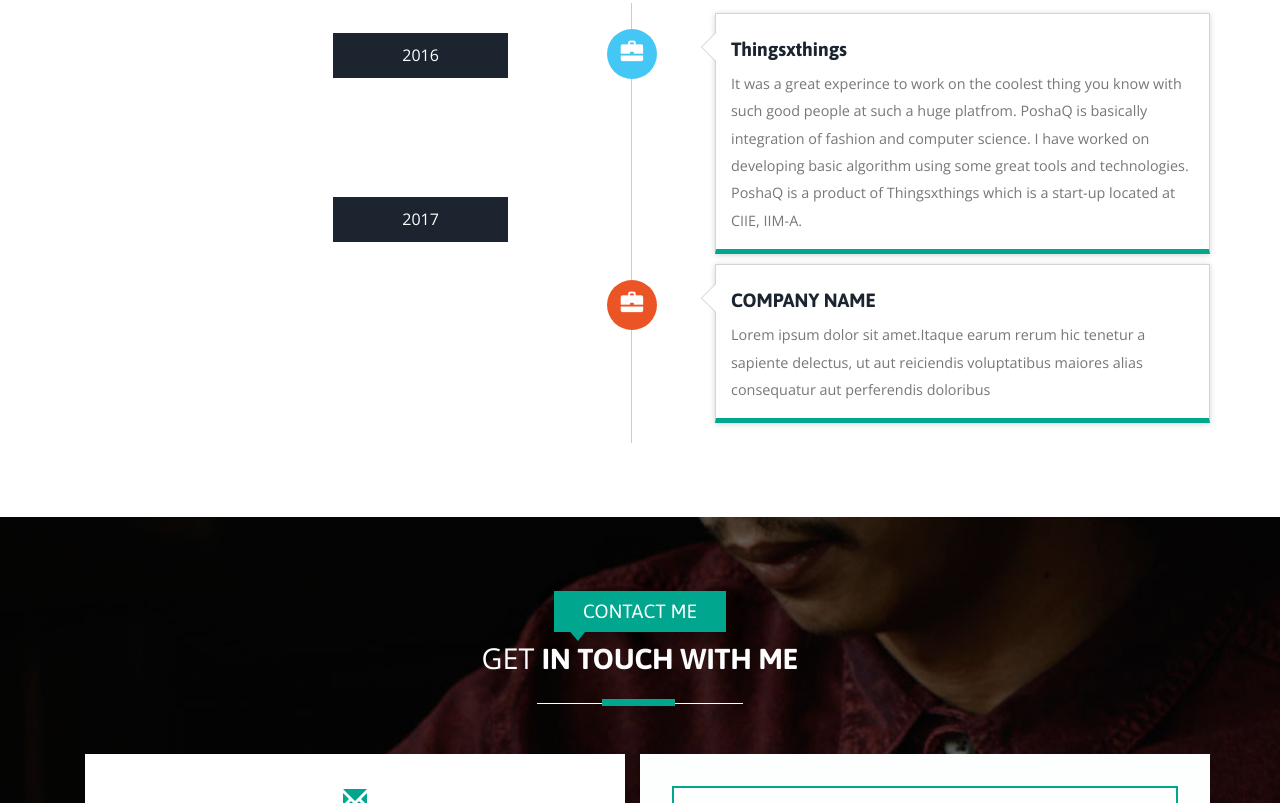
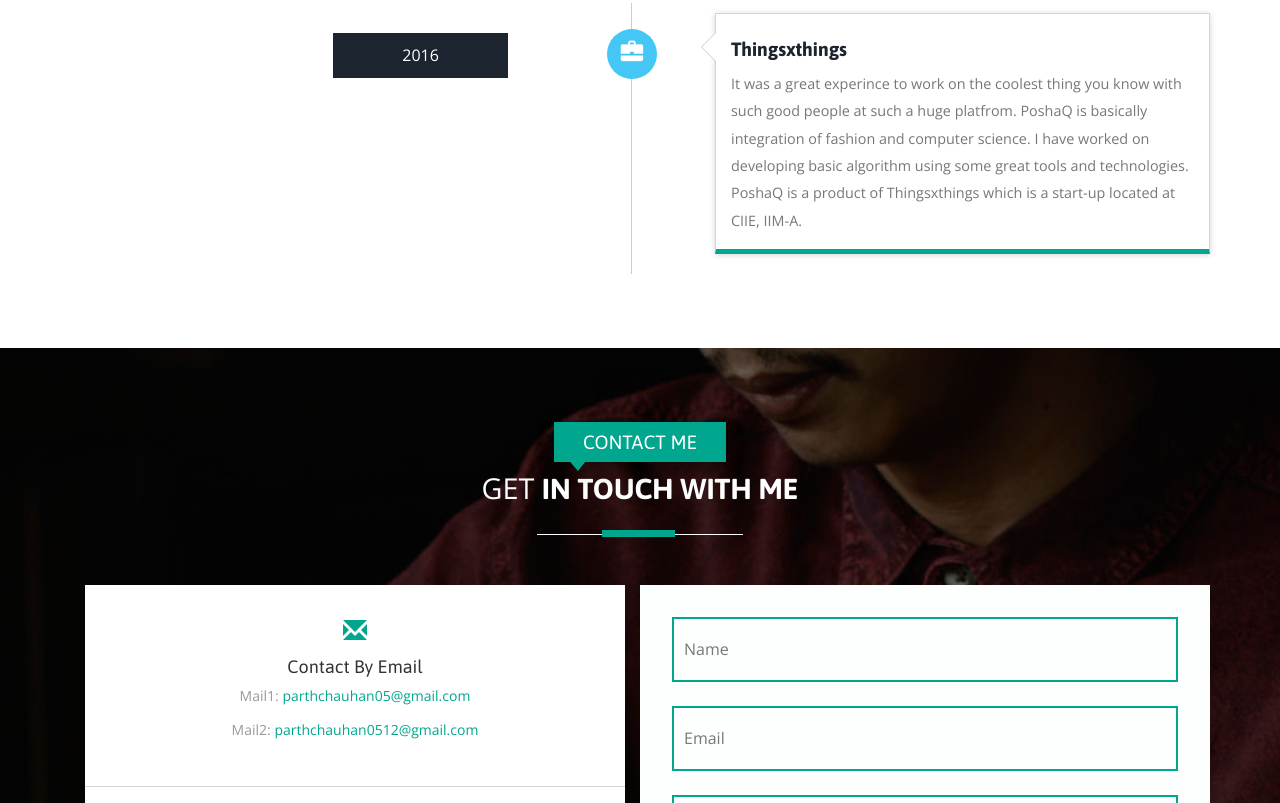
Before and after one commit to parthchauhan05/parthchauhan05.github.io_v1, a plain HTML site: page index.html in a window 1280 px wide. Shown: the part 2170-2973 px from the top of the page. Drawn offline with nearby package versions, Linux system fonts and the light colour scheme; files whose address does not match are found by name.

Commit message:
Update index.html

```diff
--- a/index.html
+++ b/index.html
@@ -242,8 +242,8 @@
 					<div class="col-md-6 year-info">
 						<ul class="year">
 						   <li>2016</li>
-						    <li>2017</li>
-						  <!-- <li>2014</li>
+						  <!--  <li>2017</li>
+						   <li>2014</li>
 						   <li>2013</li>
 						   <li>2012</li> -->
 						   <div class="clearfix"></div>
@@ -261,7 +261,7 @@
 								</div>
 							</div>
 						</li>
-						<li>
+					<!--	<li>
 							<div class="timeline-badge primary"><i class="glyphicon glyphicon-briefcase"></i></div>
 							<div class="timeline-panel">
 								<div class="timeline-heading">
@@ -272,7 +272,7 @@
 								</div>
 							</div>
 						</li>
-						<!--- <li>
+						<li>
 							<div class="timeline-badge danger"><i class="glyphicon glyphicon-briefcase"></i></div>
 							<div class="timeline-panel">
 								<div class="timeline-heading">
```
